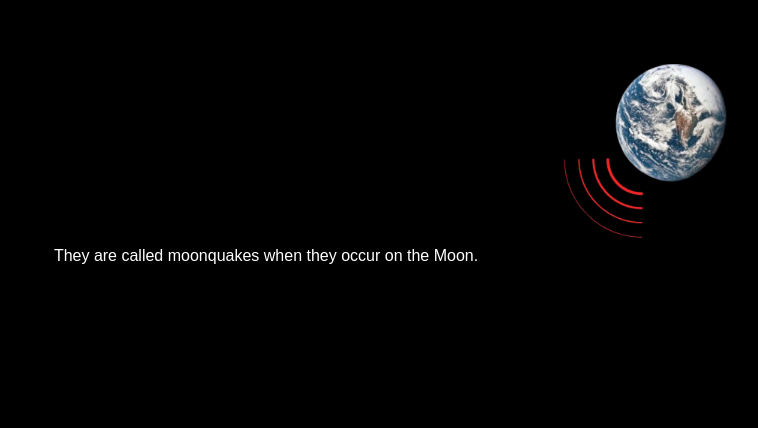
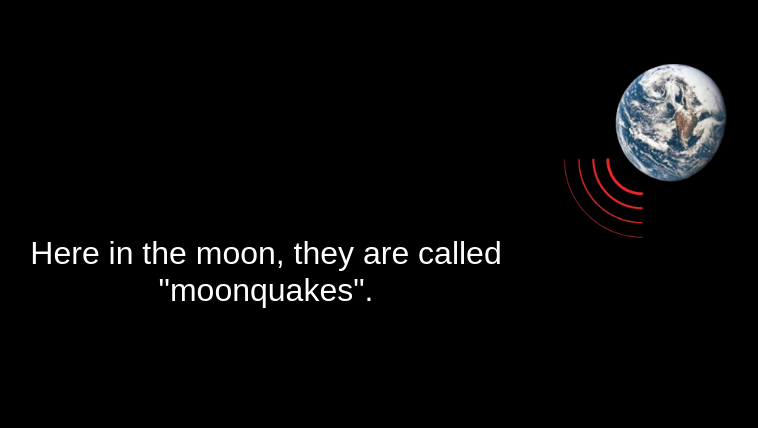
Before and after one commit to gabrielchayb/42-quake-heroes, a Flask app: page /homemoon in a window 1280 px wide. Shown: the top 428 px of the page, without its empty margins (374-1132 px from the left). Run offline with Flask 3, Linux system fonts and the light colour scheme; some web fonts are replaced.

Commit message:
tamanho das fontes atualizado

```diff
--- a/static/css/styles.css
+++ b/static/css/styles.css
@@ -59,7 +59,7 @@ body {
     left: 50%;
     transform: translate(-50%, -50%);
     color: white;
-    font-size: 1rem;
+    font-size: 2rem;
     text-align: center;
     z-index: 4;
   }
--- a/templates/homemoon.html
+++ b/templates/homemoon.html
@@ -16,7 +16,7 @@
 
 
 
-    <p class="description"> They are called moonquakes when they occur on the Moon.</p>
+    <p class="description"> Here in the moon, they are called "moonquakes".</p>
 
 
 
```
